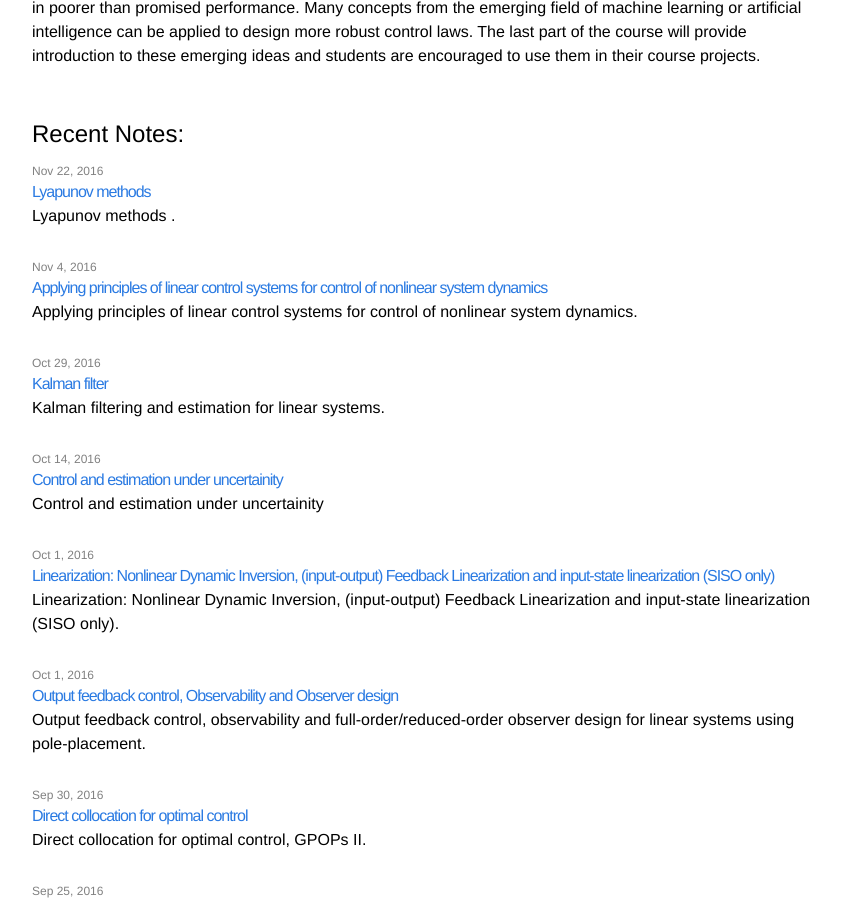
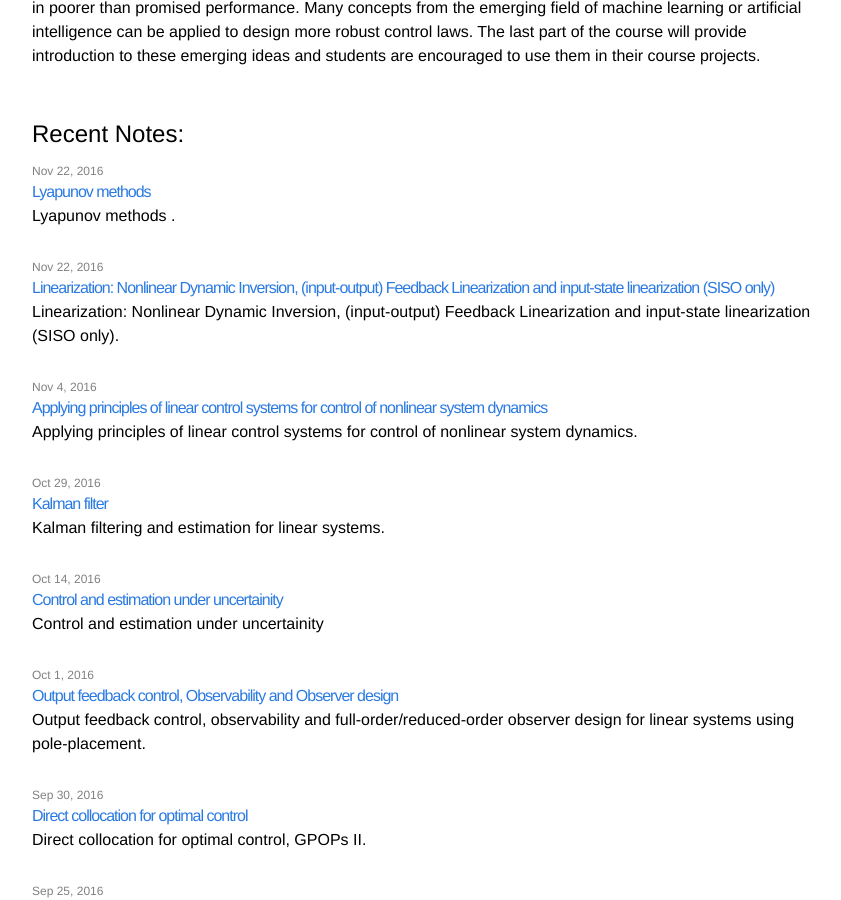
Before and after one commit to mec560sbu/mec560sbu.github.io, a Jekyll site: the page built from index.html, in a window 1280 px wide and 900 px high, scrolled down 2866 px. Shown: the whole window, without its empty margins (208-1049 px from the left). Built offline with Jekyll 4.4.1, drawn with Linux system fonts in a browser that asks for light colours.

Commit message:
corrected date
corrected date

```diff
--- a/_posts/2016-11-22-Linearization.markdown
+++ b/_posts/2016-11-22-Linearization.markdown
@@ -3,7 +3,7 @@ layout: post
 comments: true
 title:  "Linearization: Nonlinear Dynamic Inversion, (input-output) Feedback Linearization and input-state linearization (SISO only)"
 excerpt: "Linearization: Nonlinear Dynamic Inversion, (input-output) Feedback Linearization and input-state linearization (SISO only)."
-date:   2016-10-01 11:00:00
+date:   2016-11-22 11:00:00
 mathjax: true
 ---
 
```
Also changed, not shown: 1 other file.
